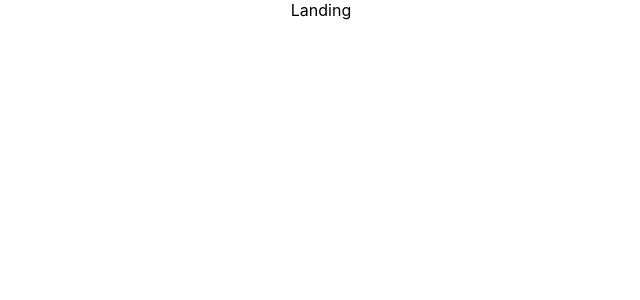
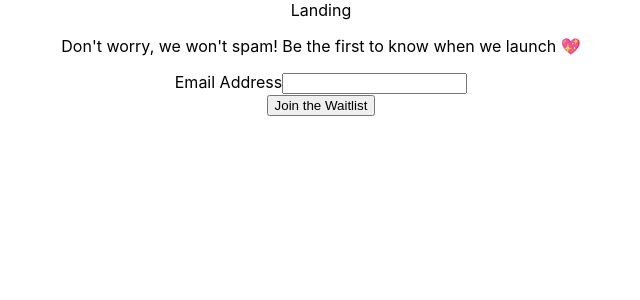
Before and after one commit to taesungh/bambi-bikini, a React (Create React App) app: page / in a window 1280 px wide. Shown: the top 300 px of the page, without its empty margins (319-959 px from the left). Built offline with nearby package versions, Linux system fonts and the light colour scheme.

Commit message:
Implement Mailchimp Signup wrapper using JSONP
- To avoid redirecting to new page on form submission, send the signup
  request using JSONP, similar to react-mailchimp-subscribe

```diff
--- a/package.json
+++ b/package.json
@@ -10,6 +10,7 @@
     "@types/node": "^16.18.7",
     "@types/react": "^18.0.26",
     "@types/react-dom": "^18.0.9",
+    "jsonp": "^0.2.1",
     "react": "^18.2.0",
     "react-dom": "^18.2.0",
     "react-scripts": "5.0.1",
@@ -39,5 +40,8 @@
       "last 1 firefox version",
       "last 1 safari version"
     ]
+  },
+  "devDependencies": {
+    "@types/jsonp": "^0.2.1"
   }
 }
--- /dev/null
+++ b/src/components/index.js
@@ -0,0 +1 @@
+export { default as NewsletterForm } from "./newsletter-form/NewsletterForm";
--- /dev/null
+++ b/src/components/newsletter-form/NewsletterForm.tsx
@@ -0,0 +1,68 @@
+import { useState, FormEvent } from "react";
+import jsonp from "jsonp";
+
+const MAILCHIMP_SIGNUP_URL =
+	"https://mc.us17.list-manage.com/signup-form/subscribe?u=6c795d6733fe0e6940234b0fe&id=003347e0f0";
+
+function NewsletterForm() {
+	const [emailAddress, setEmailAddress] = useState("");
+	const [status, setStatus] = useState<string>();
+	const [message, setMessage] = useState<string>();
+
+	const handleSubmit = async (event: FormEvent) => {
+		event.preventDefault();
+		// XHR cannot be used since that would cause a cross-origin request
+		// instead, used JSONP endpoint, adapted from react-mailchimp-subscribe/src/index.js
+		const params = new URLSearchParams(Object.entries({ EMAIL: emailAddress }));
+		jsonp(MAILCHIMP_SIGNUP_URL, { param: `${params}&c` }, (error, data) => {
+			if (error) {
+				setStatus("error");
+				setMessage(error.toString());
+			} else if (data.result !== "success") {
+				setStatus("error");
+				setMessage(data.msg);
+			} else {
+				setStatus("success");
+				setMessage(data.msg);
+			}
+		});
+	};
+
+	if (status === "success") {
+		return (
+			<div>Thank you for signing up. Get ready for the best bikinis ever on March 17, 2023!</div>
+		);
+	}
+
+	return (
+		<div>
+			<p>Don&apos;t worry, we won&apos;t spam! Be the first to know when we launch 💖</p>
+			<form
+				action="//mc.us17.list-manage.com/signup-form/subscribe?u=6c795d6733fe0e6940234b0fe&amp;id=003347e0f0"
+				acceptCharset="UTF-8"
+				method="post"
+				encType="multipart/form-data"
+				onSubmit={handleSubmit}
+			>
+				<div className="form-input">
+					<label htmlFor="mc-EMAIL">Email Address</label>
+					<input
+						type="email"
+						name="EMAIL"
+						id="mc-EMAIL"
+						value={emailAddress}
+						onChange={(e) => setEmailAddress(e.target.value)}
+						required
+					/>
+				</div>
+				<div className="form-input">
+					<button className="btn-submit" type="submit">
+						Join the Waitlist
+					</button>
+				</div>
+			</form>
+		</div>
+	);
+}
+
+export default NewsletterForm;
--- a/src/pages/landing/Landing.tsx
+++ b/src/pages/landing/Landing.tsx
@@ -1,7 +1,10 @@
+import { NewsletterForm } from "components";
+
 function Landing() {
 	return (
 		<div className="landing">
 			Landing
+			<NewsletterForm />
 		</div>
 	);
 }
--- a/tsconfig.json
+++ b/tsconfig.json
@@ -1,5 +1,6 @@
 {
   "compilerOptions": {
+    "baseUrl": "src",
     "target": "es5",
     "lib": [
       "dom",
```
Also changed, not shown: 1 other file (tests, documents, lock files or other folders).
